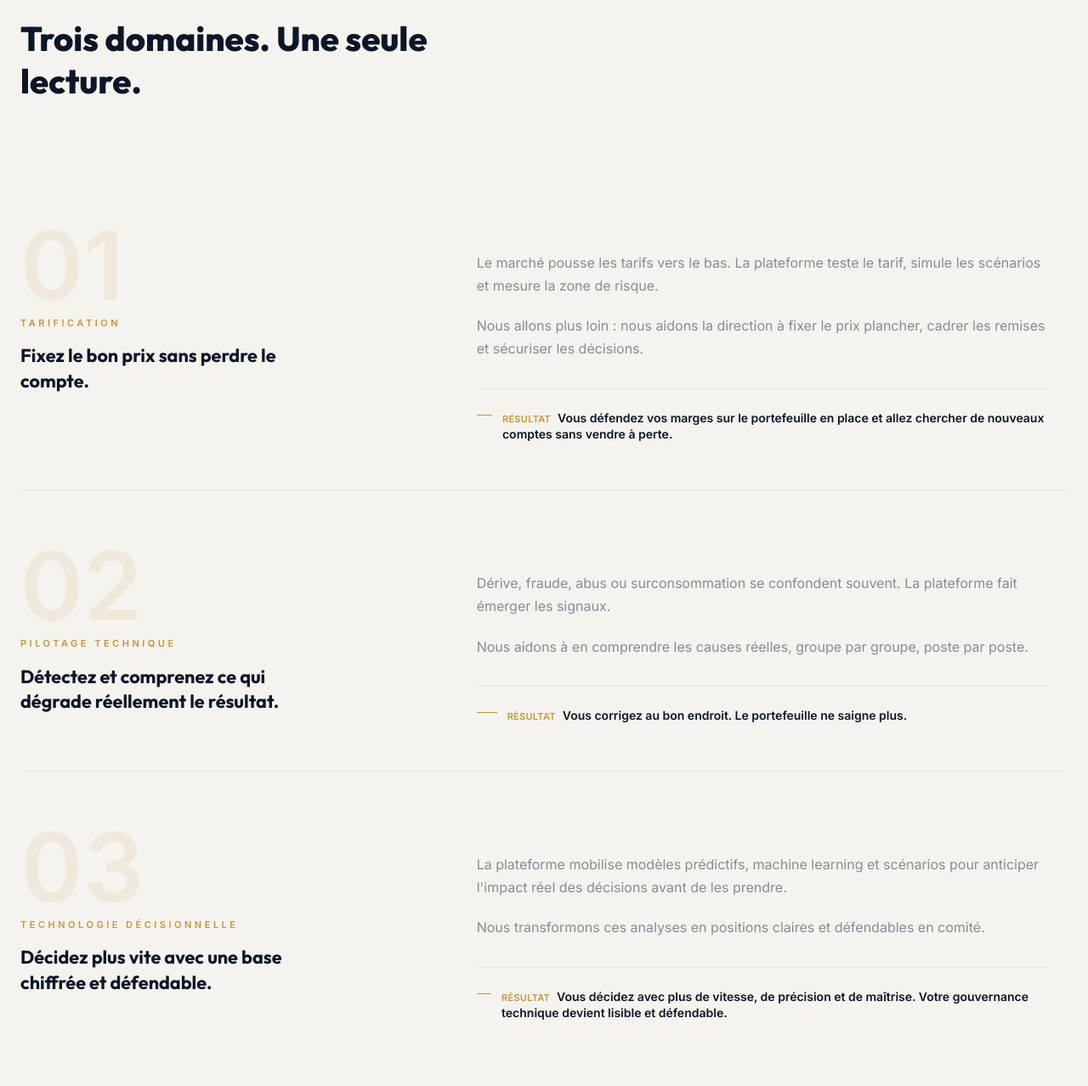
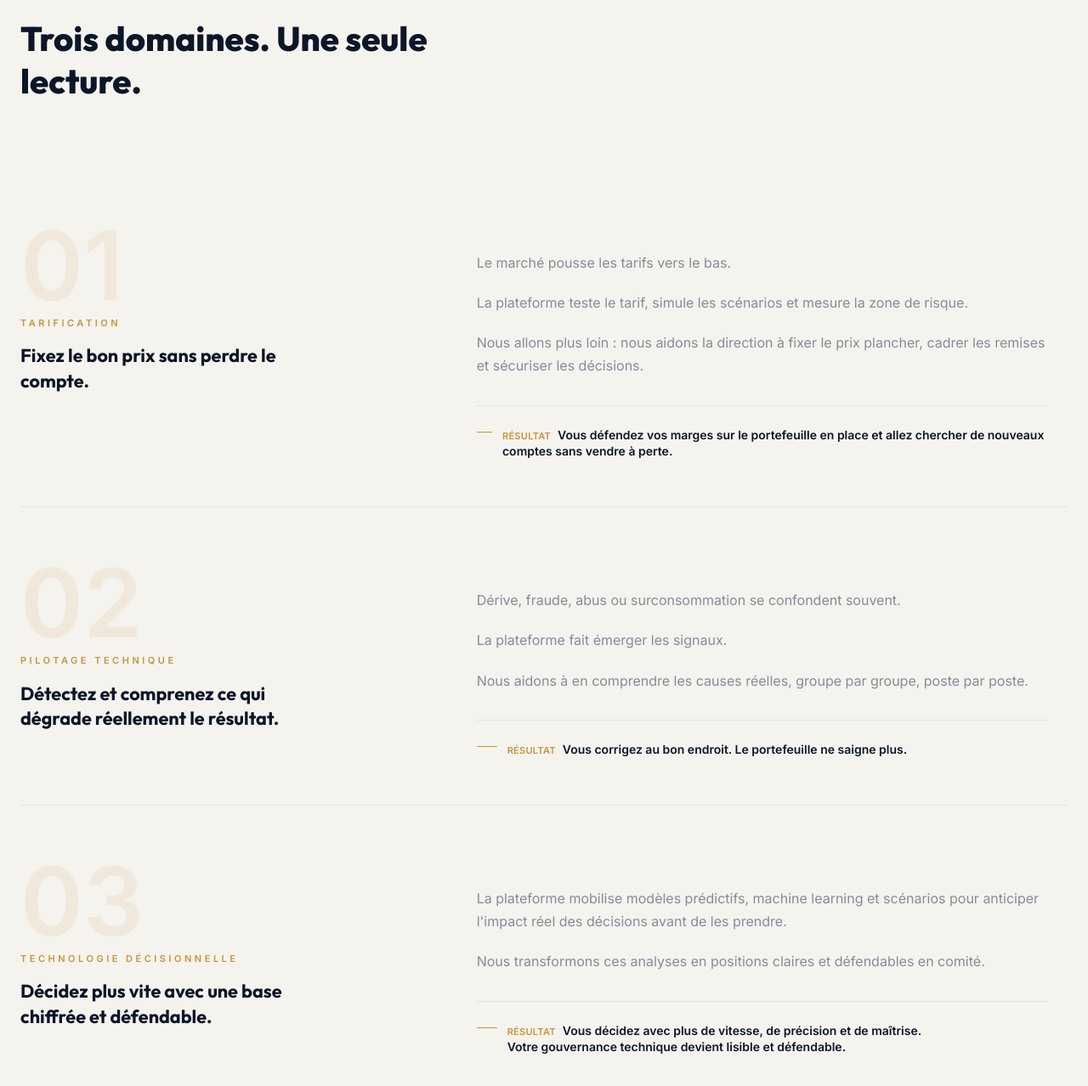
Before and after one commit to sidickgoldman/SiteWeb_PrimeActuaire, a Next.js app: page /plateforme in a window 1280 px wide. Shown: the part 1071-2349 px from the top of the page at 85% size. Built offline with nearby package versions, Linux system fonts and the light colour scheme.

Commit message:
copy: Plateforme features - retours a la ligne body cat1/cat2 + result cat3

```diff
--- a/src/app/plateforme/PlateformeClient.tsx
+++ b/src/app/plateforme/PlateformeClient.tsx
@@ -178,7 +178,7 @@ export default function PlateformeClient() {
                       {(cat as { result?: string }).result && (
                         <div className="mt-8 pt-6 border-t border-navy/[0.08] flex items-start gap-3">
                           <span className={`mt-1.5 w-6 h-px ${style.accent.replace("text-", "bg-")}`} />
-                          <p className="text-[14px] text-navy font-semibold leading-snug">
+                          <p className="text-[14px] text-navy font-semibold leading-snug whitespace-pre-line">
                             <span className={`${style.accent} font-bold tracking-wide uppercase text-[11px] mr-2`}>Résultat</span>
                             {(cat as { result?: string }).result}
                           </p>
--- a/src/i18n/en.ts
+++ b/src/i18n/en.ts
@@ -503,7 +503,8 @@ export const en: Dictionary = {
         label: "Pricing",
         headline: "Set the right price without losing the account.",
         body: [
-          "The market pushes prices down. The platform tests the rate, simulates scenarios and maps the risk zone.",
+          "The market pushes prices down.",
+          "The platform tests the rate, simulates scenarios and maps the risk zone.",
           "We go further: we help leadership set the floor price, frame discounts and secure decisions.",
         ],
         result: "You defend margins on the existing portfolio and go after new accounts without selling at a loss.",
@@ -517,7 +518,8 @@ export const en: Dictionary = {
         label: "Technical monitoring",
         headline: "Detect and understand what actually erodes your result.",
         body: [
-          "Drift, fraud, abuse or overconsumption are often confused. The platform surfaces the signals.",
+          "Drift, fraud, abuse or overconsumption are often confused.",
+          "The platform surfaces the signals.",
           "We help you understand the real causes, group by group, cost line by cost line.",
         ],
         result: "You correct at the right place. The portfolio stops bleeding.",
@@ -534,7 +536,7 @@ export const en: Dictionary = {
           "The platform leverages predictive models, machine learning and scenarios to anticipate the real impact of decisions before making them.",
           "We turn these analyses into clear, defensible positions for any board meeting.",
         ],
-        result: "You decide with more speed, precision and control. Your technical governance becomes legible and defensible.",
+        result: "You decide with more speed, precision and control.\nYour technical governance becomes legible and defensible.",
         items: [
           { title: "IBNR estimates (provisions)", desc: "Provisions compliant with CIMA Article 334-8. Traceable, auditable, justified." },
           { title: "Monte Carlo stress tests", desc: "Confidence interval on the premium. The rate is no longer an opinion — it's a quantified position." },
--- a/src/i18n/fr.ts
+++ b/src/i18n/fr.ts
@@ -501,7 +501,8 @@ export const fr = {
         label: "Tarification",
         headline: "Fixez le bon prix sans perdre le compte.",
         body: [
-          "Le marché pousse les tarifs vers le bas. La plateforme teste le tarif, simule les scénarios et mesure la zone de risque.",
+          "Le marché pousse les tarifs vers le bas.",
+          "La plateforme teste le tarif, simule les scénarios et mesure la zone de risque.",
           "Nous allons plus loin : nous aidons la direction à fixer le prix plancher, cadrer les remises et sécuriser les décisions.",
         ],
         result: "Vous défendez vos marges sur le portefeuille en place et allez chercher de nouveaux comptes sans vendre à perte.",
@@ -515,7 +516,8 @@ export const fr = {
         label: "Pilotage technique",
         headline: "Détectez et comprenez ce qui dégrade réellement le résultat.",
         body: [
-          "Dérive, fraude, abus ou surconsommation se confondent souvent. La plateforme fait émerger les signaux.",
+          "Dérive, fraude, abus ou surconsommation se confondent souvent.",
+          "La plateforme fait émerger les signaux.",
           "Nous aidons à en comprendre les causes réelles, groupe par groupe, poste par poste.",
         ],
         result: "Vous corrigez au bon endroit. Le portefeuille ne saigne plus.",
@@ -532,7 +534,7 @@ export const fr = {
           "La plateforme mobilise modèles prédictifs, machine learning et scénarios pour anticiper l'impact réel des décisions avant de les prendre.",
           "Nous transformons ces analyses en positions claires et défendables en comité.",
         ],
-        result: "Vous décidez avec plus de vitesse, de précision et de maîtrise. Votre gouvernance technique devient lisible et défendable.",
+        result: "Vous décidez avec plus de vitesse, de précision et de maîtrise.\nVotre gouvernance technique devient lisible et défendable.",
         items: [
           { title: "ENR estimatif (provisions)", desc: "Provisions conformes à l'article 334-8 CIMA. Traçables, auditables, justifiées." },
           { title: "Stress tests Monte Carlo", desc: "Fourchette de confiance sur le tarif. Le tarif n'est plus une opinion — c'est une position chiffrée." },
```
